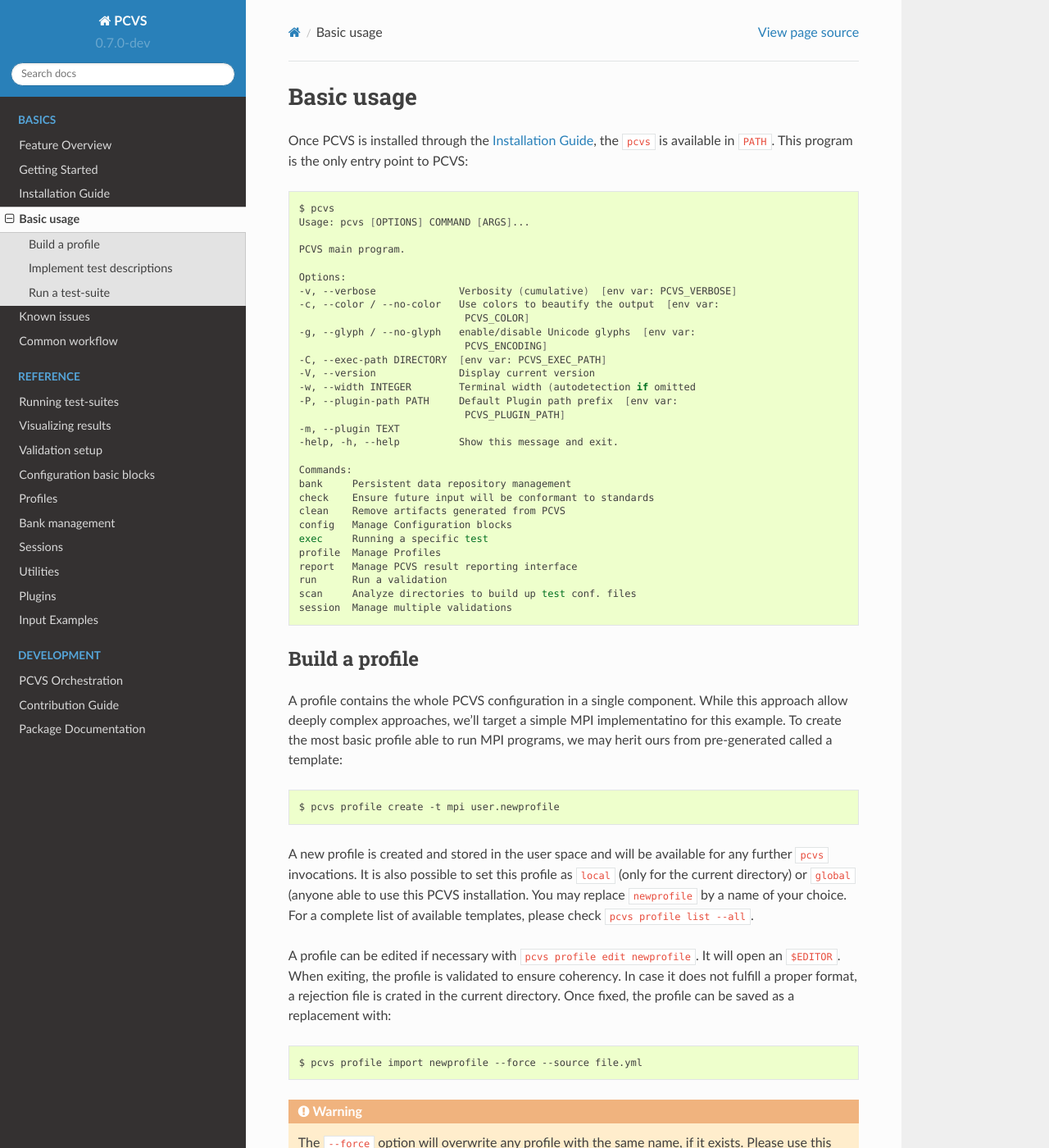
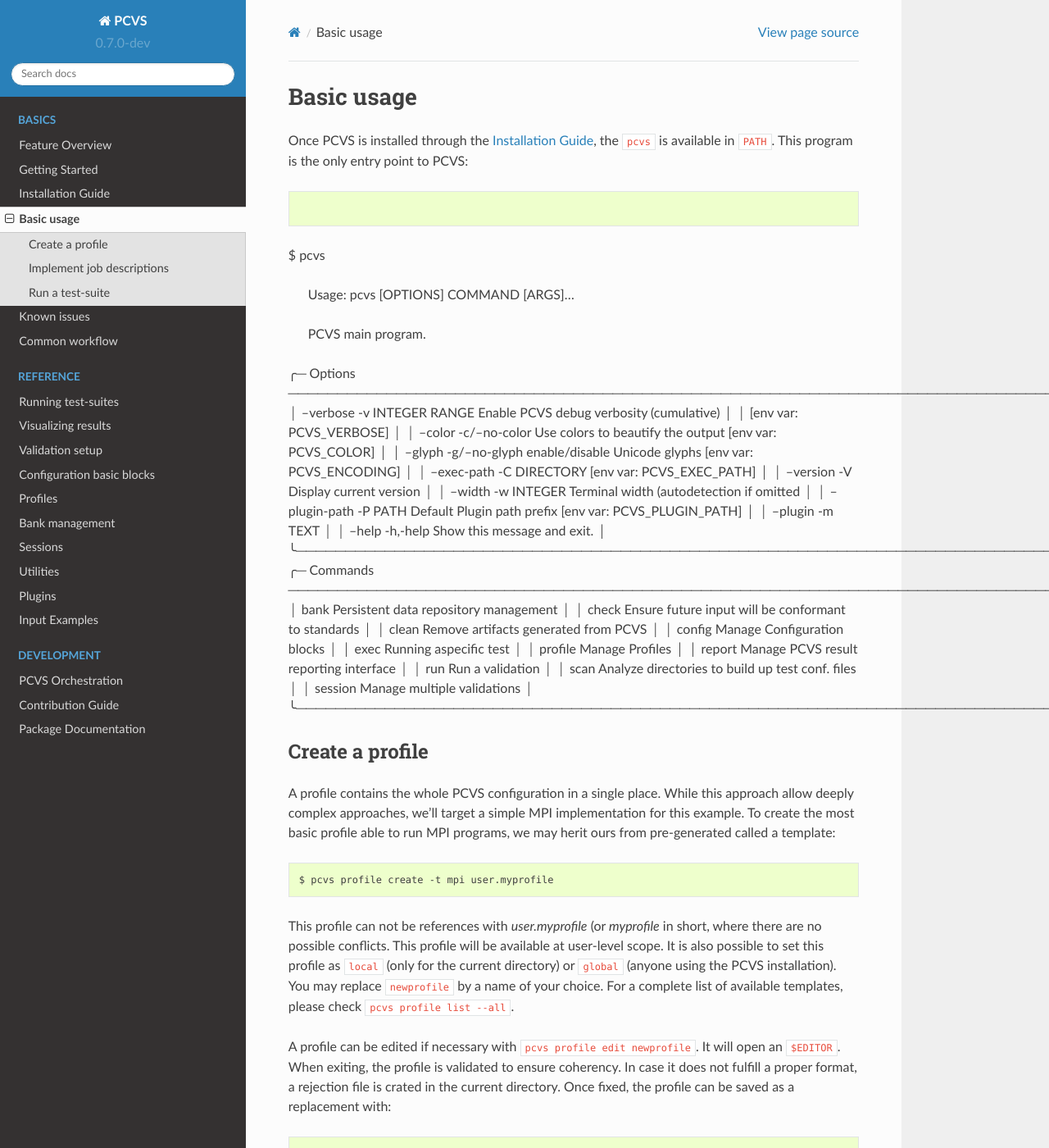
Before and after one commit to cea-hpc/pcvs, a Sphinx documentation site: the page built from docs/source/basics/basic-use.rst, in a window 1280 px wide and 1400 px high. Shown: the whole window at 82% size. Built offline with Sphinx 7.4.7 and the Read the Docs theme 2.0.0, drawn with Linux system fonts in a browser that asks for light colours; pages that are not in the unit, such as notebooks, are missing from menus; some of the changed text lies outside the part shown.

```diff
--- a/docs/source/basics/basic-use.rst
+++ b/docs/source/basics/basic-use.rst
@@ -7,54 +7,55 @@ available in ``PATH``. This program is the only entry point to PCVS:
 
 .. code-block:: sh
 
-    $ pcvs
-    Usage: pcvs [OPTIONS] COMMAND [ARGS]...
+$ pcvs
 
-    PCVS main program.
+ Usage: pcvs [OPTIONS] COMMAND [ARGS]...
 
-    Options:
-    -v, --verbose              Verbosity (cumulative)  [env var: PCVS_VERBOSE]
-    -c, --color / --no-color   Use colors to beautify the output  [env var:
-                                PCVS_COLOR]
-    -g, --glyph / --no-glyph   enable/disable Unicode glyphs  [env var:
-                                PCVS_ENCODING]
-    -C, --exec-path DIRECTORY  [env var: PCVS_EXEC_PATH]
-    -V, --version              Display current version
-    -w, --width INTEGER        Terminal width (autodetection if omitted
-    -P, --plugin-path PATH     Default Plugin path prefix  [env var:
-                                PCVS_PLUGIN_PATH]
-    -m, --plugin TEXT
-    -help, -h, --help          Show this message and exit.
+ PCVS main program.
 
-    Commands:
-    bank     Persistent data repository management
-    check    Ensure future input will be conformant to standards
-    clean    Remove artifacts generated from PCVS
-    config   Manage Configuration blocks
-    exec     Running a specific test
-    profile  Manage Profiles
-    report   Manage PCVS result reporting interface
-    run      Run a validation
-    scan     Analyze directories to build up test conf. files
-    session  Manage multiple validations
+╭─ Options ──────────────────────────────────────────────────────────────────────────────────────────────╮
+│ --verbose      -v             INTEGER RANGE  Enable PCVS debug verbosity (cumulative)                  │
+│                                              [env var: PCVS_VERBOSE]                                   │
+│ --color        -c/--no-color                 Use colors to beautify the output [env var: PCVS_COLOR]   │
+│ --glyph        -g/--no-glyph                 enable/disable Unicode glyphs [env var: PCVS_ENCODING]    │
+│ --exec-path    -C             DIRECTORY      [env var: PCVS_EXEC_PATH]                                 │
+│ --version      -V                            Display current version                                   │
+│ --width        -w             INTEGER        Terminal width (autodetection if omitted                  │
+│ --plugin-path  -P             PATH           Default Plugin path prefix [env var: PCVS_PLUGIN_PATH]    │
+│ --plugin       -m             TEXT                                                                     │
+│ --help         -h,-help                      Show this message and exit.                               │
+╰────────────────────────────────────────────────────────────────────────────────────────────────────────╯
+╭─ Commands ─────────────────────────────────────────────────────────────────────────────────────────────╮
+│ bank           Persistent data repository management                                                   │
+│ check          Ensure future input will be conformant to standards                                     │
+│ clean          Remove artifacts generated from PCVS                                                    │
+│ config         Manage Configuration blocks                                                             │
+│ exec           Running aspecific test                                                                  │
+│ profile        Manage Profiles                                                                         │
+│ report         Manage PCVS result reporting interface                                                  │
+│ run            Run a validation                                                                        │
+│ scan           Analyze directories to build up test conf. files                                        │
+│ session        Manage multiple validations                                                             │
+╰────────────────────────────────────────────────────────────────────────────────────────────────────────╯
 
-Build a profile
+
+Create a profile
 ###############
 
-A profile contains the whole PCVS configuration in a single component. While
+A profile contains the whole PCVS configuration in a single place. While
 this approach allow deeply complex approaches, we'll target a simple MPI
-implementatino for this example. To create the most basic profile able to run
+implementation for this example. To create the most basic profile able to run
 MPI programs, we may herit ours from pre-generated called a template:
 
 .. code-block:: sh
 
-    $ pcvs profile create -t mpi user.newprofile
+    $ pcvs profile create -t mpi user.myprofile
 
-A new profile is created and stored in the user space and will be
-available for any further ``pcvs`` invocations. It is also possible to set this
-profile as ``local`` (only for the current directory) or ``global`` (anyone able
-to use this PCVS installation. You may replace ``newprofile`` by a name of your
-choice. For a complete list of available templates, please check ``pcvs profile list --all``.
+This profile can not be references with `user.myprofile` (or `myprofile` in
+short, where there are no possible conflicts. This profile will be available at
+user-level scope. It is also possible to set this profile as ``local`` (only for
+the current directory) or ``global`` (anyone using the PCVS installation). You may
+replace ``newprofile`` by a name of your  choice. For a complete list of available templates, please check ``pcvs profile list --all``.
 
 A profile can be edited if necessary with ``pcvs profile edit newprofile``. It
 will open an ``$EDITOR``. When exiting, the profile is validated to ensure
@@ -71,7 +72,7 @@ replacement with:
     exists. Please use this option with care. In case of a rejection, the import
     needs to be forced in order to replace the old one.
 
-Implement test descriptions
+Implement job descriptions
 ###########################
 
 For a short example of implementing test descriptions, please refer to the
--- a/docs/source/index.rst
+++ b/docs/source/index.rst
@@ -33,7 +33,7 @@ validation plaform is strongly reduced, for instance:
 
 #. The dev team writes tests and describes scenarii.
 #. Cluster admins sets up the architecture for testing (compilers, tools...).
-#. Q/A dep. executes application tests on given resource.
+#. Q/A dept. executes applications on given resource.
 
 Splitting the effort will enforce reusability and flexibility. In many cases,
 multiple test bases share same compilers, runtimes, tools or even machine
```
Also changed, not shown: other parts of docs/source/basics/basic-use.rst (+1 -1 lines), 1 other file.
